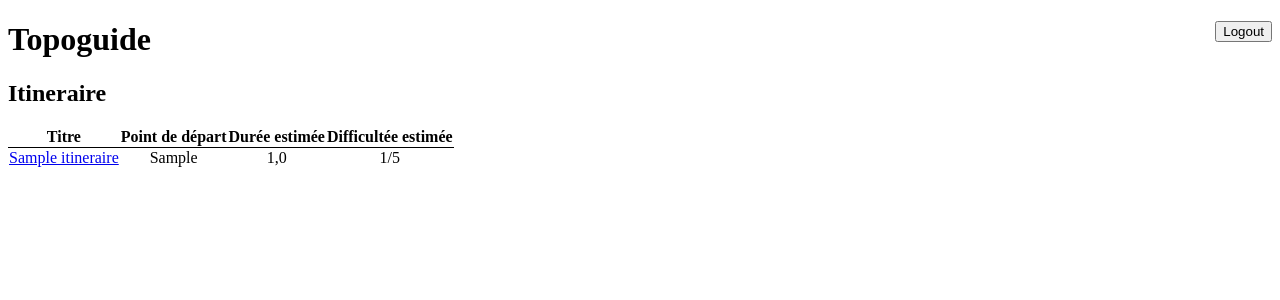
After one commit to hzineddine/topoguide-houssam-zineddine, a Django app: page /itineraires/ in a window 1280 px wide. The commit adds this page. Shown: the top 300 px of the page. Run offline with Django 4.2, Linux system fonts and the light colour scheme; a user stored in the database is signed in; tables that the repository leaves empty hold one stand-in row (values such as "Sample post").

Commit message:
Ajout de nouvelle sortie avec l'itinéraire rempli de base

```diff
--- a/topoguide/itineraires/forms.py
+++ b/topoguide/itineraires/forms.py
@@ -4,4 +4,4 @@ from .models import Sortie,Itineraire
 class SortieForm(forms.ModelForm):
     class Meta:
         model=Sortie
-        fields=['itineraire','date_sortie','duree_reelle','nombre_personne','experience','meteo','difficulte_ressentie']
+        fields=['date_sortie','duree_reelle','nombre_personne','experience','meteo','difficulte_ressentie']
--- a/topoguide/itineraires/models.py
+++ b/topoguide/itineraires/models.py
@@ -6,8 +6,11 @@ from django.utils import timezone
 
 class Niveau(models.Model):
     niveau=models.IntegerField('Niveau')
+
     def __str__(self):
         return str(self.niveau)
+
+
 class Itineraire(models.Model):
     titre = models.CharField(max_length=200)
     point_depart=models.CharField(max_length=200)
@@ -19,6 +22,7 @@ class Itineraire(models.Model):
     denivele_negatif = models.IntegerField('Dénivelé négatif (m) ')
     duree_estimee=models.FloatField('Durée (h) ')
     difficulte_estimee=models.ForeignKey('Niveau',on_delete=models.CASCADE)
+
     def __str__(self):
         return self.titre
 class Experience(models.Model):
--- a/topoguide/itineraires/templates/itineraires/detail_sortie.html
+++ b/topoguide/itineraires/templates/itineraires/detail_sortie.html
@@ -26,7 +26,7 @@
 
 </button>
 
-    <h1> <a href="../../sorties/{{sortie.itineraire.id}}"> {{sortie.itineraire}} </a> - Sortie de {{sortie.utilisateur}}  </h1>
+    <h1> <a href="{%url 'itineraires:sorties' sortie.itineraire.id %}"> {{sortie.itineraire}} </a> - Sortie de {{sortie.utilisateur}}  </h1>
 
 </header>
 
--- /dev/null
+++ b/topoguide/itineraires/templates/itineraires/itineraires.html
@@ -0,0 +1,69 @@
+
+
+
+<!DOCTYPE html>
+<html lang="en">
+<head>
+    <meta charset="UTF-8">
+    <meta name="viewport" content="width=device-width, initial-scale=1">
+
+
+
+
+
+
+    <title>{% block title %}Itineraire{% endblock %}</title>
+</head>
+<header>
+
+    <button onclick=window.location.href="../accounts/logout" style="float : right;"  class="favorite styled"
+        type="button">
+        Logout
+    </button>
+
+
+
+
+</button>
+
+    <h1> Topoguide </h1>
+
+</header>
+
+<body>
+
+{% block content %}
+
+<h2> Itineraire </h2>
+
+<div class="row">
+    <table class="table table-striped" style="text-align : center;border-collapse:collapse;">
+        <thead>
+        <tr>
+            <th>Titre</th>
+            <th> Point de départ </th>
+            <th>Durée estimée</th>
+
+            <th>Difficultée estimée</th>
+
+        </tr>
+        </thead>
+        <tbody>
+        {% for it in list_itineraire %}
+            <tr style="border-top:1px solid">
+                <td> <a href="{%url 'itineraires:sorties' it.id %}"> {{ it.titre }} </a></td>
+                <td> {{it.point_depart}}</td>
+                <td>{{ it.duree_estimee }}</td>
+                <td>{{ it.difficulte_estimee }}/5</td>
+
+
+            </tr>
+        {% endfor %}
+        </tbody>
+    </table>
+</div>
+
+
+{% endblock content %}
+</body>
+</html>
--- /dev/null
+++ b/topoguide/itineraires/templates/itineraires/nouvelle_sortie.html
@@ -0,0 +1,6 @@
+Saissez une nouvelle sortie :
+<form method="POST" class="post-form">
+  {% csrf_token %}
+  {{sortie_form.as_p}}
+  <input type="submit" value="Envoyer">
+</form>
--- a/topoguide/itineraires/urls.py
+++ b/topoguide/itineraires/urls.py
@@ -5,8 +5,8 @@ from . import views
 app_name = 'itineraires'
 urlpatterns=[
     path('itineraires/',views.itineraire_list,name='itineraire_list'),
-    path('sorties/<int:itineraire_id>/',views.sortie,name='sortie'),
-    path('sortie/<int:sortie_id>/',views.detail_sortie,name='detail_sortie'),
-    path('nouvelle_sortie/',views.nouvelle_sortie,name='nouvelle_sortie'),
-    path('modifier_sortie/<int:sortie_id>/',views.modifier_sortie,name='modifier_sortie')
+    path('itineraires/sorties/<int:itineraire_id>/',views.sortie,name='sorties'),
+    path('itineraires/sortie/<int:sortie_id>/',views.detail_sortie,name='detail_sortie'),
+    path('itineraires/nouvelle_sortie/<int:itineraire_id>',views.nouvelle_sortie,name='nouvelle_sortie'),
+    path('itineraires/modifier_sortie/<int:sortie_id>/',views.modifier_sortie,name='modifier_sortie')
 ]
--- a/topoguide/itineraires/views.py
+++ b/topoguide/itineraires/views.py
@@ -2,37 +2,34 @@ from django.shortcuts import get_list_or_404, get_object_or_404, redirect, rende
 from .models import Itineraire,Sortie
 from django.contrib.auth.decorators import login_required
 from .forms import SortieForm
+
 @login_required
+
 def itineraire_list(request):
     list_itineraire=Itineraire.objects.order_by('id')
+    return render(request,'itineraires/itineraires.html',{'list_itineraire' : list_itineraire})
 
-    return render(request,'itineraires/itineraires.html',{'list_itineraire' : list_itineraire})
 def sortie(request,itineraire_id):
     current_user=request.user
     list_sortie = Sortie.objects.filter(itineraire_id=itineraire_id)
-
-
     return render(request,'itineraires/sortie.html',{'list_sortie': list_sortie} )
 
 def detail_sortie(request,sortie_id):
     sortie=get_object_or_404(Sortie,id=sortie_id)
     return render(request, 'itineraires/detail_sortie.html',{'sortie':sortie})
-def nouvelle_sortie(request):
 
-
+def nouvelle_sortie(request,itineraire_id):
     if request.method=="POST":
         sortie_form=SortieForm(request.POST)
         if sortie_form.is_valid():
             form=sortie_form.save(commit=False)
             form.utilisateur=request.user
+            form.itineraire=get_object_or_404(Itineraire,pk=itineraire_id)
             form.save()
-            return redirect('/sortie/'+str(Sortie.objects.latest('id').id))
-
-
-
+            return redirect('../../itineraires/sortie/'+str(Sortie.objects.latest('id').id))
     else :
-        sortie_form=SortieForm()
-    return render(request,'itineraires/nouvelle_sortie.html',{'sortie_form':sortie_form})
+            sortie_form=SortieForm()
+    return render(request,'itineraires/nouvelle_sortie.html',{'sortie_form': sortie_form})
 
 def modifier_sortie(request,sortie_id):
     sortie=get_object_or_404(Sortie, pk=sortie_id)
```
Also changed, not shown: topoguide/itineraires/templates/itineraires/modifier_sortie.html (added, +7 -0 lines).
